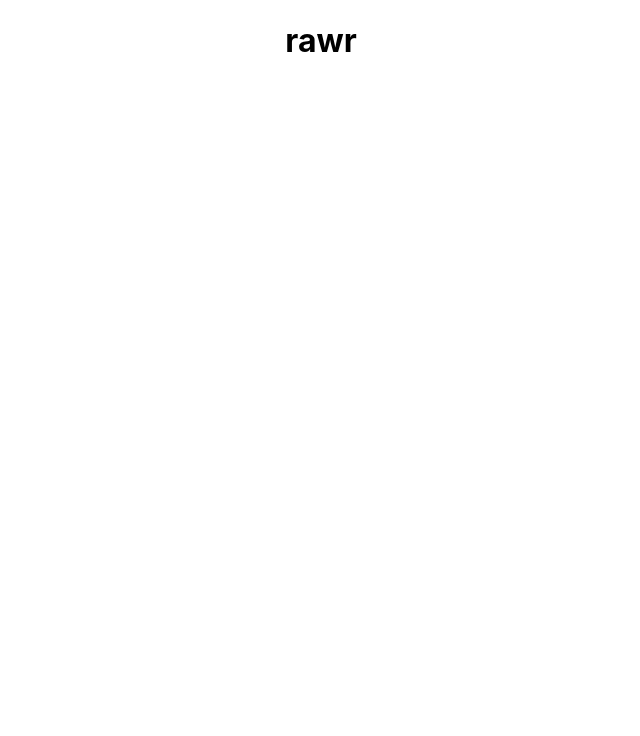
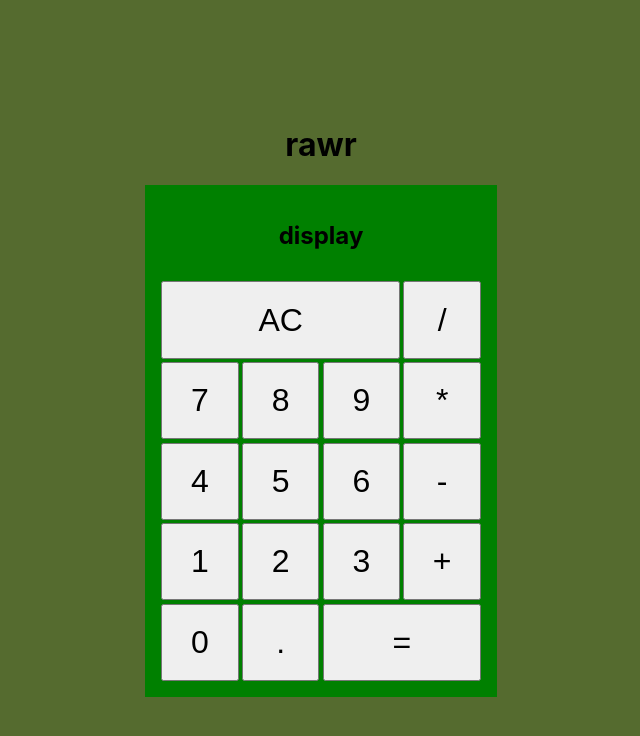
Before and after one commit to adrianytw/fcc-javascript-calculator, a React (Create React App) app: page / in a window 1280 px wide. Shown: the top 736 px of the page, without its empty margins (319-959 px from the left). Built offline with nearby package versions, Linux system fonts and the light colour scheme.

Commit message:
scaffold done

```diff
--- a/package.json
+++ b/package.json
@@ -1,17 +1,22 @@
 {
+  "homepage": "https://adrianytw.github.io/fcc-javascript-calculator",
   "name": "fcc-javascript-calculator",
   "version": "0.1.0",
   "private": true,
   "dependencies": {
+    "@reduxjs/toolkit": "^1.8.3",
     "@testing-library/jest-dom": "^5.16.4",
     "@testing-library/react": "^13.3.0",
     "@testing-library/user-event": "^13.5.0",
     "react": "^18.2.0",
     "react-dom": "^18.2.0",
+    "react-redux": "^8.0.2",
     "react-scripts": "5.0.1",
     "web-vitals": "^2.1.4"
   },
   "scripts": {
+    "predeploy": "npm run build",
+    "deploy": "gh-pages -d build",
     "start": "react-scripts start",
     "build": "react-scripts build",
     "test": "react-scripts test",
--- a/src/App.css
+++ b/src/App.css
@@ -1,3 +1,12 @@
 .App {
   text-align: center;
+
+  display: flex;
+  flex-direction: column;
+  align-items: center;
+  justify-content: center;
+
+  height: 100vh;
+
+  background-color: darkolivegreen;
 }
--- a/src/App.js
+++ b/src/App.js
@@ -1,9 +1,11 @@
 import './App.css';
+import Calculator from './calc/Calculator';
 
 function App() {
   return (
     <div className="App">
       <h1>rawr</h1>
+      <Calculator />
     </div>
   );
 }
--- /dev/null
+++ b/src/app/store.js
@@ -0,0 +1,7 @@
+import { configureStore } from "@reduxjs/toolkit";
+
+export const store = configureStore({
+    reducer: {
+
+    }
+})
--- /dev/null
+++ b/src/calc/Calculator.css
@@ -0,0 +1,43 @@
+#calculator {
+    display: grid;
+    align-items: stretch;
+    grid-template-columns: repeat(4, 1fr);
+    grid-template-rows: repeat(6, 1fr) ;
+    grid-template-areas:
+        "DP DP DP DP"
+        "AC AC AC DV"
+        "SV EI NI MT"
+        "FO FI SI ST"
+        "ON TW TH AD"
+        "ZR DC EQ EQ";
+    column-gap: 0.2rem;
+    row-gap: 0.2rem;
+
+    width: 20rem;
+    height: 30rem;
+    background: green;
+    padding: 1rem;
+}
+button {
+    font-size: xx-large;
+    /* border-radius: 0.7rem; */
+}
+#display { grid-area: DP;}
+#clear { grid-area: AC;}
+#divide { grid-area: DV;}
+#seven { grid-area: SV;}
+#eight { grid-area: EI;}
+#nine { grid-area: NI;}
+#multiply { grid-area: MT;}
+#four { grid-area: FO;}
+#five { grid-area: FI;}
+#six { grid-area: SI;}
+#subtract { grid-area: ST;}
+#one { grid-area: ON;}
+#two { grid-area: TW;}
+#three { grid-area: TH;}
+#add { grid-area: AD;}
+#zero { grid-area: ZR;}
+#decimal { grid-area: DC;}
+#equals { grid-area: EQ;}
+/* # { grid-area: ;} */
--- /dev/null
+++ b/src/calc/Calculator.js
@@ -0,0 +1,30 @@
+import './Calculator.css'
+
+import { useSelector, useDispatch } from 'react-redux'
+
+const Calculator = () => {
+    return (
+        <div id='calculator'>
+            <h2 id='display'>display</h2>
+            <button id='equals'>=</button>
+            <button id='zero'>0</button>
+            <button id='one'>1</button>
+            <button id='two'>2</button>
+            <button id='three'>3</button>
+            <button id='four'>4</button>
+            <button id='five'>5</button>
+            <button id='six'>6</button>
+            <button id='seven'>7</button>
+            <button id='eight'>8</button>
+            <button id='nine'>9</button>
+            <button id='decimal'>.</button>
+            <button id='clear'>AC</button>
+            <button id='add'>+</button>
+            <button id='subtract'>-</button>
+            <button id='multiply'>*</button>
+            <button id='divide'>/</button>
+        </div>
+    )
+}
+
+export default Calculator
--- a/src/index.css
+++ b/src/index.css
@@ -5,6 +5,11 @@ body {
     sans-serif;
   -webkit-font-smoothing: antialiased;
   -moz-osx-font-smoothing: grayscale;
+
+  /* display: flex;
+  justify-content: center;
+  align-items: center; */
+
 }
 
 code {
--- a/src/index.js
+++ b/src/index.js
@@ -3,10 +3,14 @@ import ReactDOM from 'react-dom/client';
 import './index.css';
 import App from './App';
 import reportWebVitals from './reportWebVitals';
+import { Provider } from 'react-redux';
+import { store } from './app/store';
 
 const root = ReactDOM.createRoot(document.getElementById('root'));
 root.render(
-  <App />
+  <Provider store={store}>
+    <App />
+  </Provider>
   // <React.StrictMode>
   // </React.StrictMode>
 );
```
Also changed, not shown: src/features/calcSlice.js (added, +25 -0 lines), 1 other file (tests, documents, lock files or other folders).
